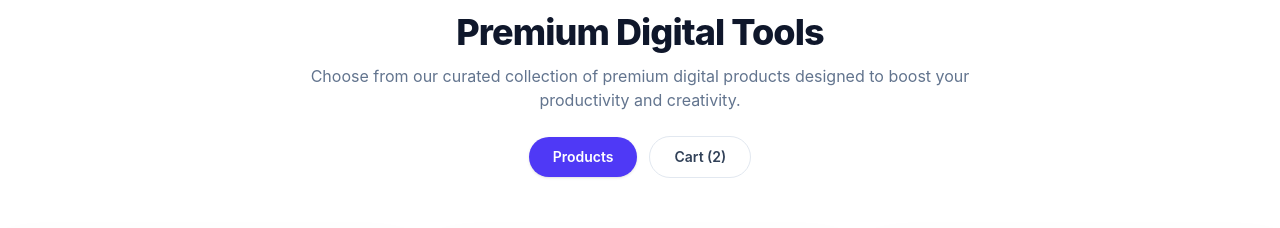
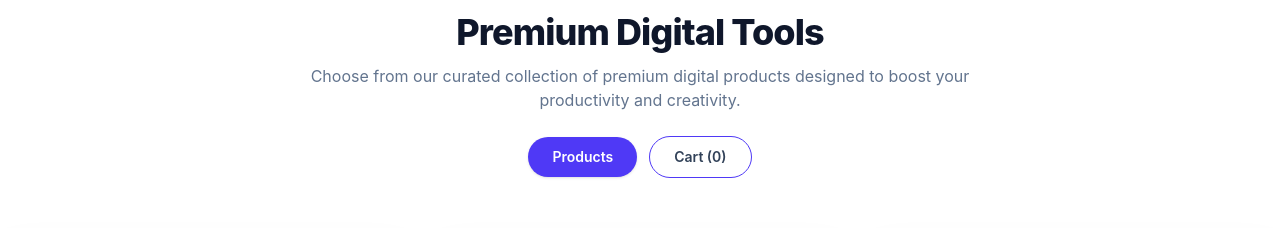
Before and after one commit to 007shishir/B13-A6-bySaiful, a React (Vite) app: page / in a window 1280 px wide. Shown: the part 900-1128 px from the top of the page. Built offline with nearby package versions, Linux system fonts and the light colour scheme.

Commit message:
making product and cart button functional

```diff
--- a/src/App.jsx
+++ b/src/App.jsx
@@ -1,4 +1,4 @@
-import { Suspense } from 'react'
+import React, { Suspense } from 'react'
 import './App.css'
 import Hero from './Componants/header/Hero'
 import Navbar from './Componants/header/Navbar'
@@ -9,6 +9,7 @@ import ToolsData from './Componants/PlayerUI/ToolsData'
 import PackagePrice from './Componants/Main/PackagePrice'
 import ReadytoJoin from './Componants/Main/ReadytoJoin'
 import Footer from './Componants/footer/Footer'
+import EmptyCart from './Componants/Main/EmptyCart'
 
 
   const   fetchToolsData = async () => {
@@ -18,6 +19,8 @@ import Footer from './Componants/footer/Footer'
 
 function App() {
 
+  const [productBtn, setProductBtn] = React.useState(true);
+
   const toolsPromise = fetchToolsData();
 
   return (
@@ -25,10 +28,13 @@ function App() {
       <Navbar>  </Navbar>
       <Hero/>
       <UserN/>
-      <ToolsHeader/>
+      <ToolsHeader productBtn={productBtn} setProductBtn={setProductBtn}/>
 
       <Suspense fallback={<div className="flex justify-center items-center"><span className="loading loading-ring loading-lg"></span></div>}>
-        <ToolsData toolsPromise={toolsPromise}/>
+
+        {
+          productBtn ? <ToolsData toolsPromise={toolsPromise}/> : <EmptyCart/>
+        }
       </Suspense>
 
       <GetStarted/>
--- /dev/null
+++ b/src/Componants/Main/EmptyCart.jsx
@@ -0,0 +1,29 @@
+import React from 'react';
+import { FiShoppingCart } from 'react-icons/fi';
+
+const EmptyCart = () => {
+    return (
+        <div className="flex items-center justify-center min-h-96 bg-gray-50 px-4">
+            <div className="text-center max-w-md">
+                {/* Empty Cart Icon */}
+                <div className="flex justify-center mb-6">
+                    <div className="bg-gray-200 rounded-full p-6">
+                        <FiShoppingCart className="w-16 h-16 text-gray-500" />
+                    </div>
+                </div>
+
+                {/* Heading */}
+                <h2 className="text-2xl md:text-3xl font-bold text-gray-900 mb-3">
+                    No Product is Choosen
+                </h2>
+
+                {/* Description */}
+                <p className="text-base text-gray-600 mb-8">
+                    Please choose a product.
+                </p>
+            </div>
+        </div>
+    );
+};
+
+export default EmptyCart;
--- a/src/Componants/Main/ToolsHeader.jsx
+++ b/src/Componants/Main/ToolsHeader.jsx
@@ -1,6 +1,6 @@
 import React from 'react';
 
-const ToolsHeader = () => {
+const ToolsHeader = ({ productBtn, setProductBtn }) => {
   return (
     <section className="bg-white py-12 sm:py-16">
       <div className="mx-auto flex w-full max-w-7xl flex-col items-center justify-center px-4 text-center sm:px-6 lg:px-8">
@@ -13,11 +13,11 @@ const ToolsHeader = () => {
         </p>
 
         <div className="mt-6 flex items-center gap-3">
-          <button className="rounded-full bg-indigo-600 px-6 py-2.5 text-sm font-semibold text-white shadow-sm hover:bg-indigo-700">
+          <button className={`rounded-full ${productBtn ? 'bg-indigo-600 text-white' : 'bg-slate-200 text-black'} px-6 py-2.5 text-sm font-semibold  shadow-sm hover:bg-indigo-700`} onClick={() => setProductBtn(true)}>
             Products
           </button>
-          <button className="rounded-full border border-slate-200 bg-white px-6 py-2.5 text-sm font-semibold text-slate-700 hover:bg-slate-50">
-            Cart (2)
+          <button className={`rounded-full border ${productBtn ? 'border-indigo-600 bg-white text-slate-700' : 'bg-indigo-600 text-white'} px-6 py-2.5 text-sm font-semibold hover:bg-slate-50`} onClick={() => setProductBtn(false)}>
+            Cart (0)
           </button>
         </div>
       </div>
```
